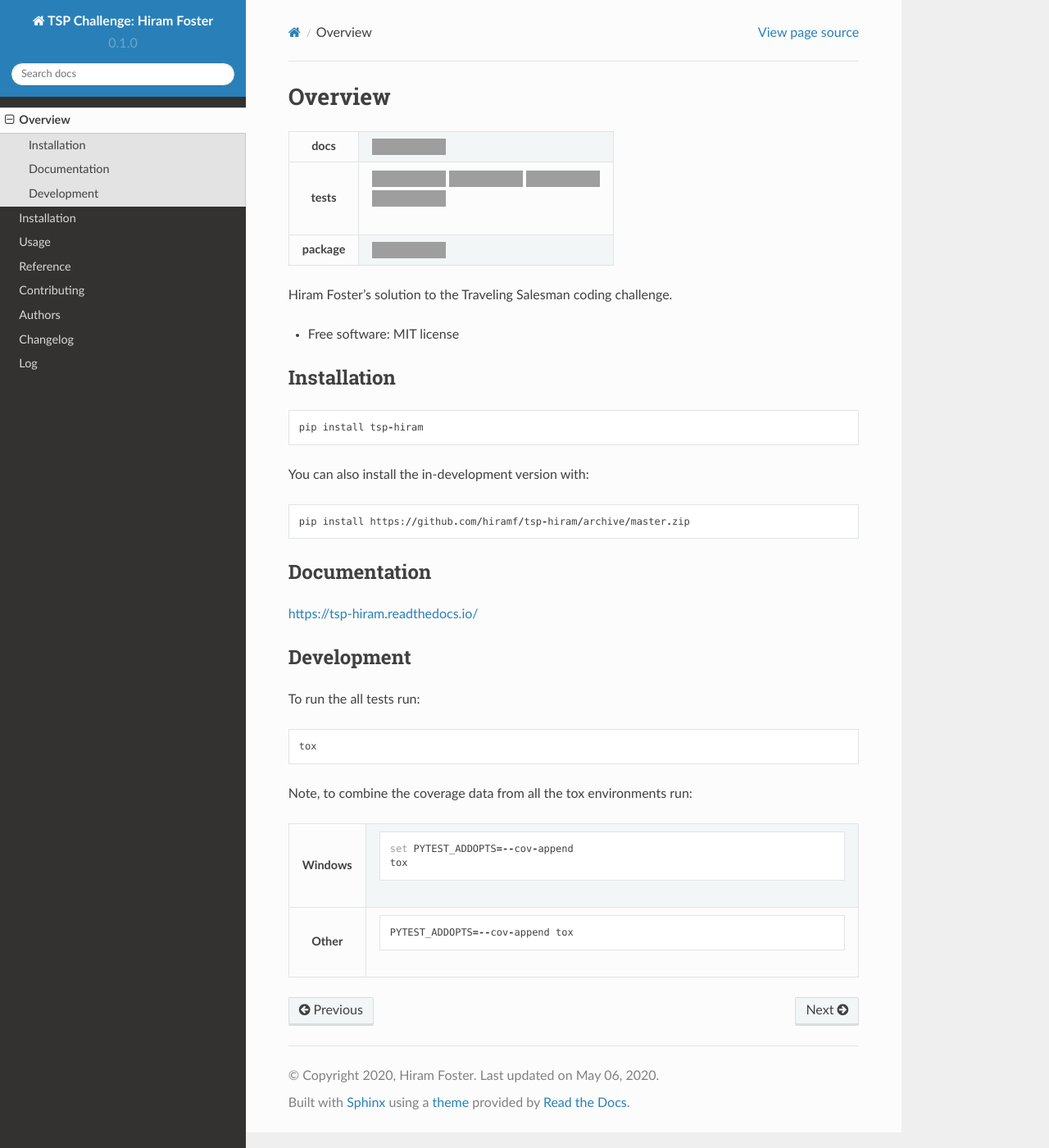
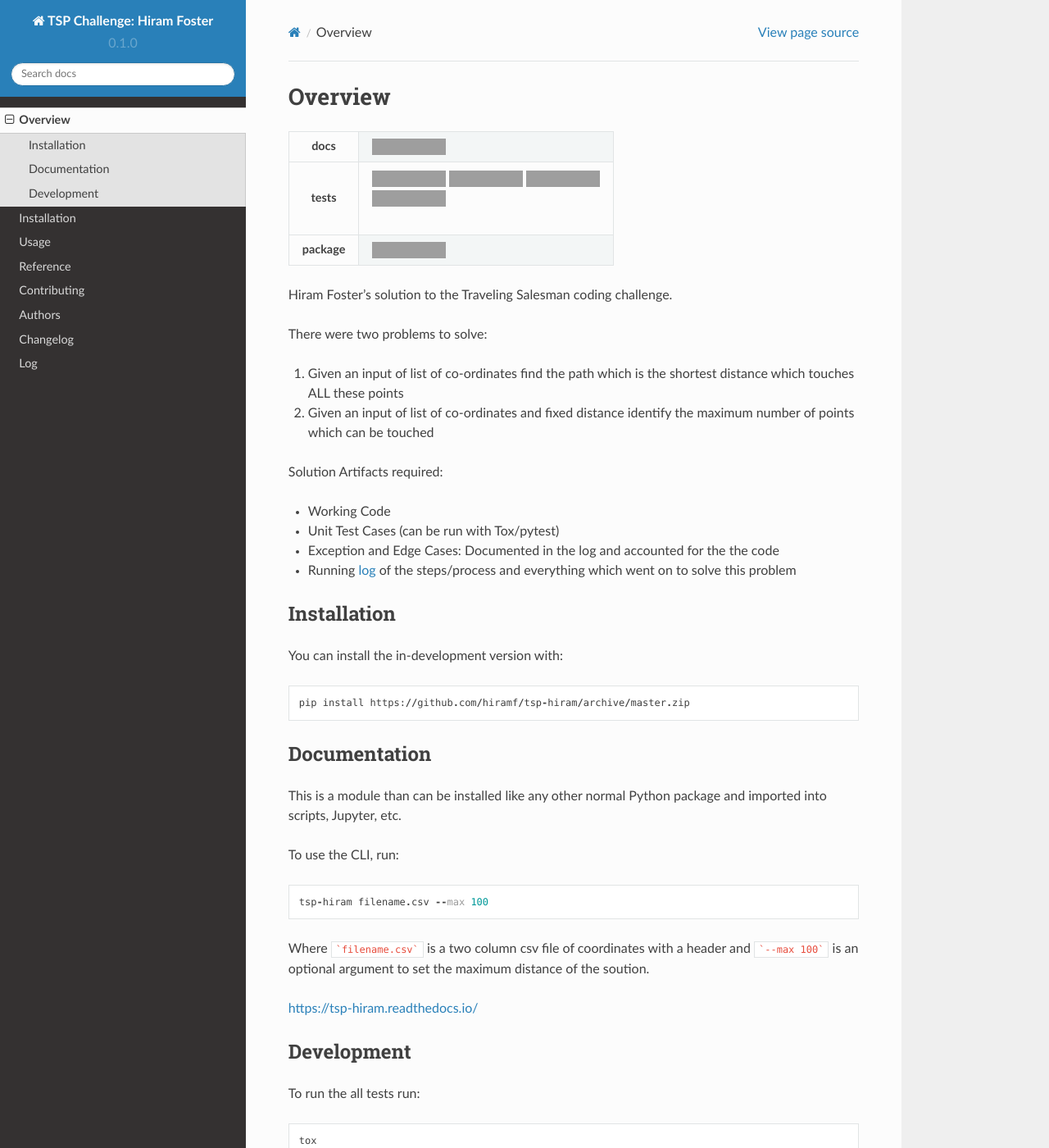
Before and after one commit to hiramf/tsp-hiram, a Sphinx documentation site: the page built from docs/readme.rst, in a window 1280 px wide and 1400 px high. Shown: the whole window at 82% size. Built offline with Sphinx 7.4.7 and the Read the Docs theme 2.0.0, drawn with Linux system fonts in a browser that asks for light colours; grey boxes are pictures that could not be loaded.

Commit message:
documentation

````diff
--- a/README.rst
+++ b/README.rst
@@ -44,22 +44,40 @@ Overview
 
 Hiram Foster's solution to the Traveling Salesman coding challenge.
 
-* Free software: MIT license
+There were two problems to solve:
+
+#. Given an input of list of co-ordinates find the path which is the shortest distance which touches ALL these points
+#. Given an input of list of co-ordinates and fixed distance identify the maximum number of points which can be touched
+
+Solution Artifacts required:
+
++ Working Code
++ Unit Test Cases (can be run with Tox/pytest)
++ Exception and Edge Cases: Documented in the log and accounted for the the code
++ Running `log <https://tsp-hiram.readthedocs.io/en/latest/log.html>`_ of the steps/process and everything which went on to solve this problem
+
 
 Installation
 ============
 
-::
-
-    pip install tsp-hiram
-
-You can also install the in-development version with::
+You can install the in-development version with::
 
     pip install https://github.com/hiramf/tsp-hiram/archive/master.zip
 
 
 Documentation
 =============
+
+This is a module than can be installed like any other normal Python package and imported into scripts, Jupyter, etc.
+
+To use the CLI, run:
+
+.. code-block:: python
+
+   tsp-hiram filename.csv --max 100
+
+Where ```filename.csv``` is a two column csv file of coordinates with a header and ```--max 100``` is an optional argument to set the maximum distance of the soution.
+
 
 
 https://tsp-hiram.readthedocs.io/
--- a/docs/log.rst
+++ b/docs/log.rst
@@ -90,3 +90,4 @@ Day 7: 5/5/2020
 ################
 + Cleaned up tests and logic
 + Found an edge case where max distance set to zero results in the route being one node going to itself. This is applicable if there are no solutions that meet the requirements.
++ Created the CLI and tests for the cLI. It creates a temporary CSV file and runs it with and without a max distance
````
